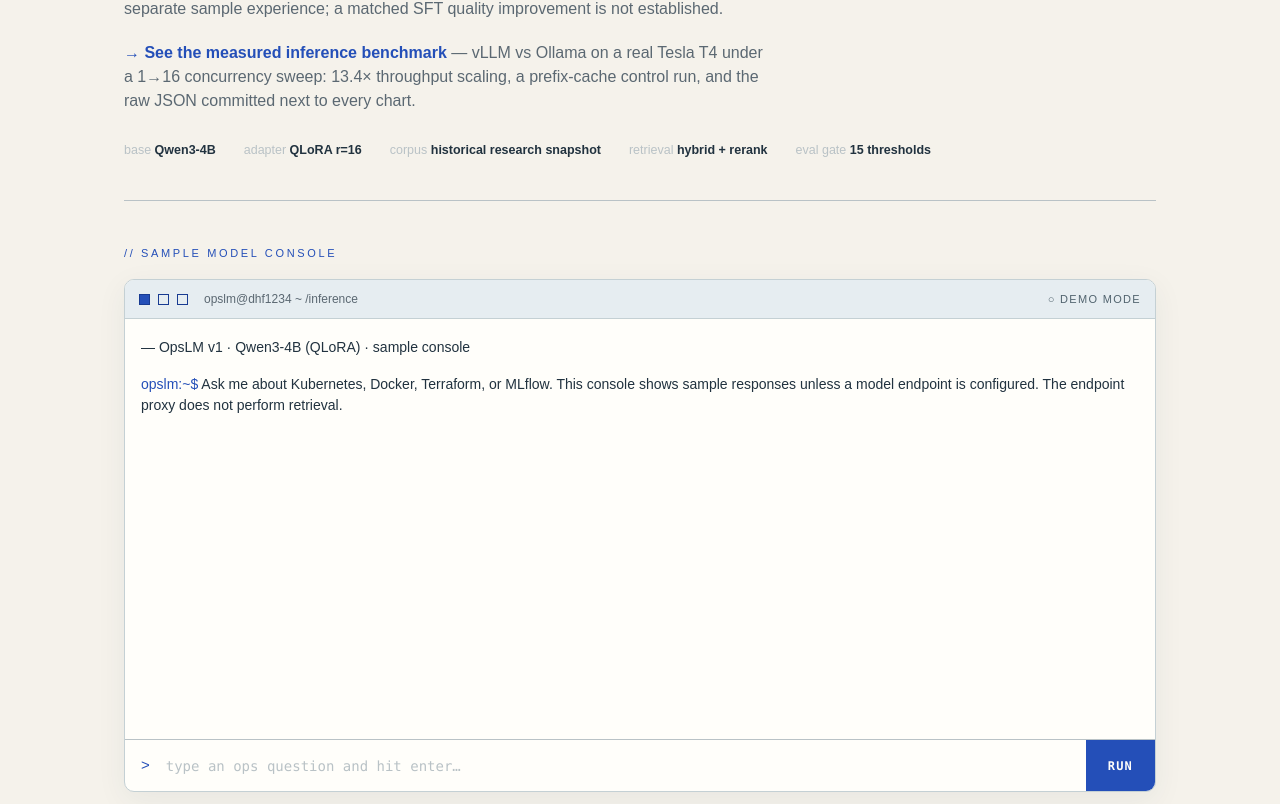
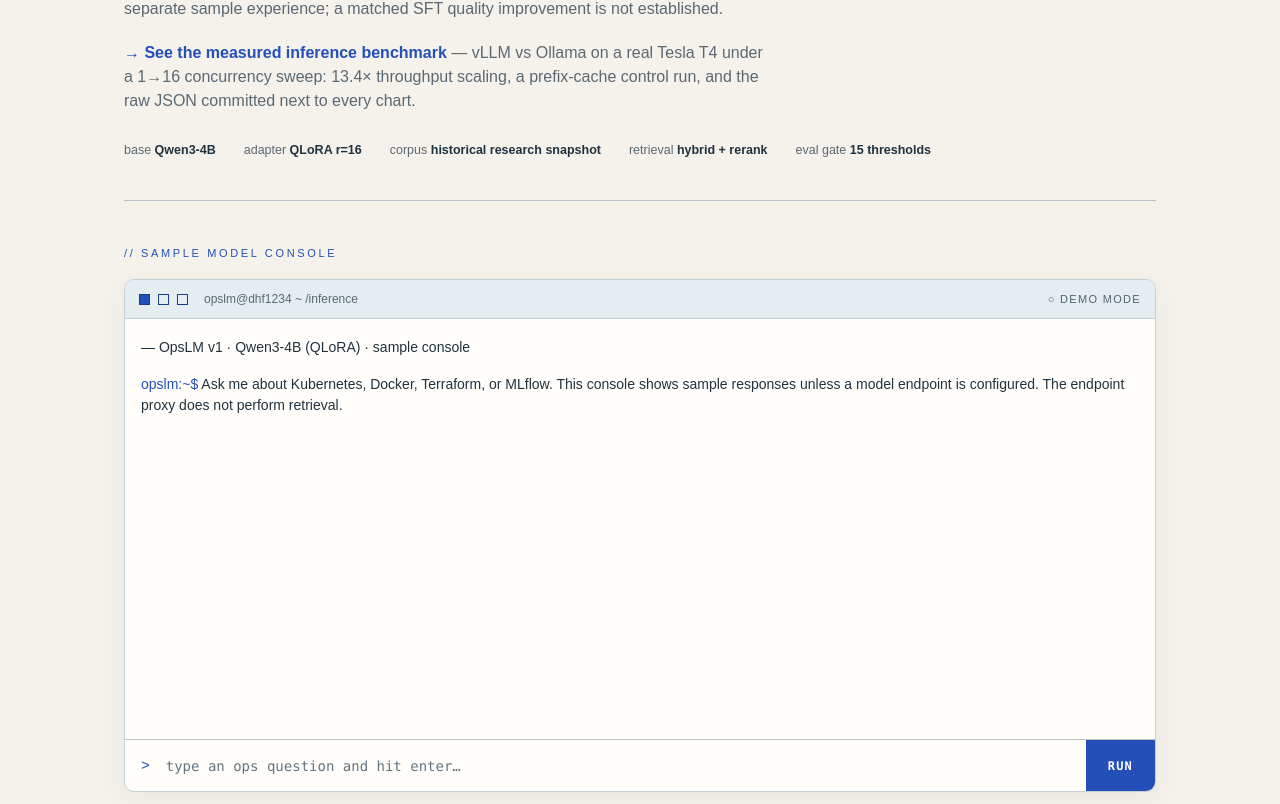
Before and after one commit to dilipna/OPsVerse, a Next.js app in the folder opslm-demo/: page /model-demo in a window 1280 px wide. Shown: the part 451-1255 px from the top of the page. Built offline with nearby package versions, Linux system fonts and the light colour scheme.

Commit message:
Keep retained sample-console text readable in the light theme

```diff
--- a/opslm-demo/app/workspace.css
+++ b/opslm-demo/app/workspace.css
@@ -170,6 +170,10 @@ body::before,body::after{display:none;}
 .wrap .bar .status{color:#51636e;}
 .wrap .cursor{background:#244fb8;animation:none;}
 .wrap .tag{color:#244fb8;}
+.wrap .metarow,.wrap .hint,.wrap footer{color:#5b6872;}
+.wrap .composer input::placeholder{color:#647580;}
+.wrap .composer button:hover{background:#183b92;}
+.wrap .composer button:disabled{background:#dbe3f0;color:#536680;}
 @media(min-width:1600px){.flagship-workspace{padding-inline:66px;}}
 @media(max-width:1000px){.flagship-workspace{padding-inline:30px;}.flagship-workspace .workspace-title{gap:28px;}.flagship-workspace .intro h1{letter-spacing:-2px;}.flagship-workspace .hero-facts{gap:15px;}.flagship-workspace .wordmark small{display:none;}.evidence-atlas{padding:19px 15px 17px;}.flagship-workspace .search-panel,.flagship-workspace .incident-results{padding:22px;}.flagship-workspace .before-search h2{font-size:30px;}}
 @media(max-width:850px){.flagship-workspace .incident-layout{grid-template-columns:1fr;}.flagship-workspace .incident-results{min-height:0;}.flagship-workspace .workspace-title{grid-template-columns:1fr 1fr;}.flagship-workspace .hero-facts{gap:11px;}.flagship-workspace .hero-facts>span{padding-left:9px;font-size:9px;}.flagship-workspace .hero-facts b{font-size:25px;}.flagship-workspace .intro h1{font-size:clamp(42px,6vw,58px);}.flagship-workspace .intro-copy{font-size:14px;}.atlas-caption{font-size:8px;letter-spacing:1px;}.atlas-footer p{font-size:10px;}.atlas-footer strong{font-size:11px;}}
```
